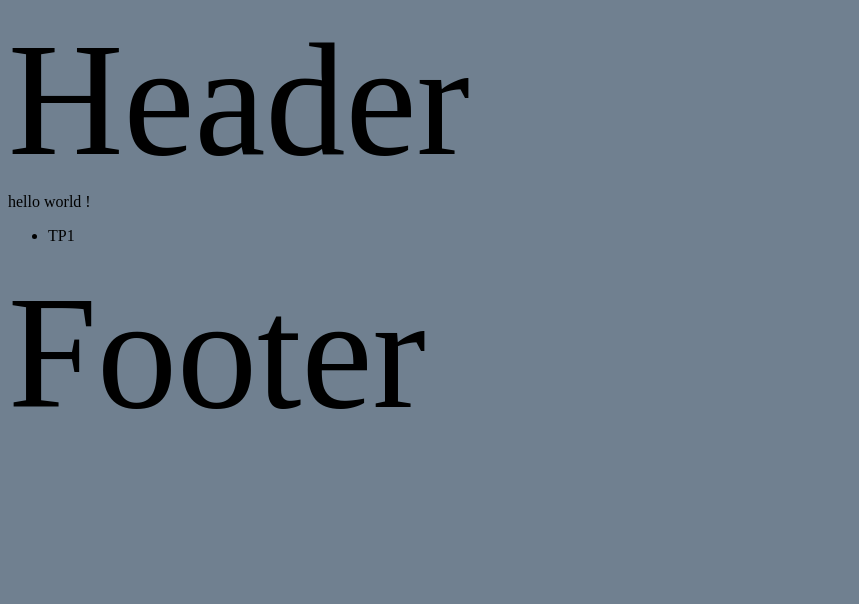
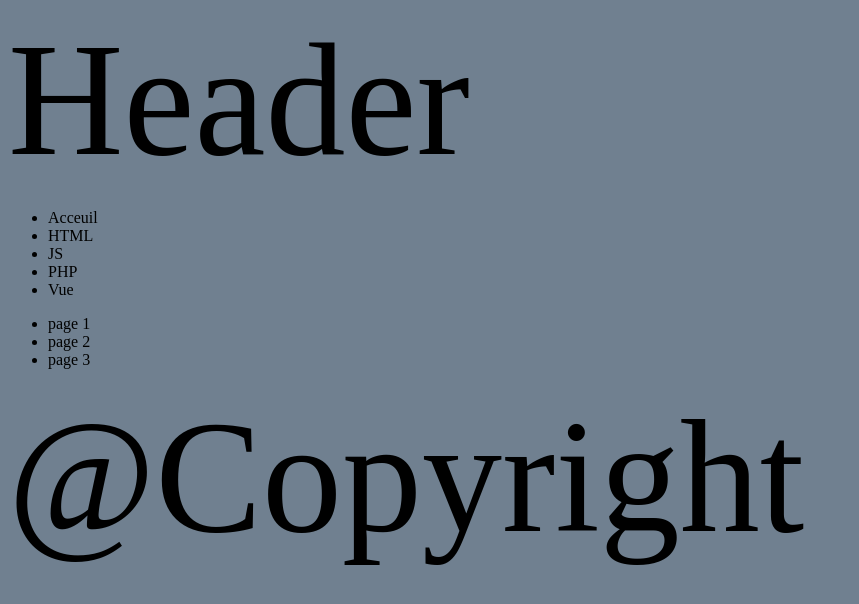
Before and after one commit to qlemesle/qlemesle.github.io, a plain HTML site: page index.html in a window 1280 px wide. Shown: the whole page, without its empty margins (0-859 px from the left). Drawn offline with Linux system fonts and the light colour scheme.

Commit message:
up archi page

```diff
--- a/index.html
+++ b/index.html
@@ -12,16 +12,27 @@
         header
     </header>
 
-    hello world !
-
-    <nav>
+    <nav id="main_nav">
+        <!--nav du haut de page-->
         <ul>
-            <li>TP1</li>
+            <li>Acceuil</li>
+            <li>HTML</li>
+            <li>JS</li>
+            <li>PHP</li>
+            <li>Vue</li>
+        </ul>
+    </nav>
+    <nav id="side_nav">
+         <!--nav en sidebar-->
+        <ul>
+            <li>page 1</li>
+            <li>page 2</li>
+            <li>page 3</li>
         </ul>
     </nav>
 
     <footer>
-        footer
+        @copyright
     </footer>
 
 </body>
```
